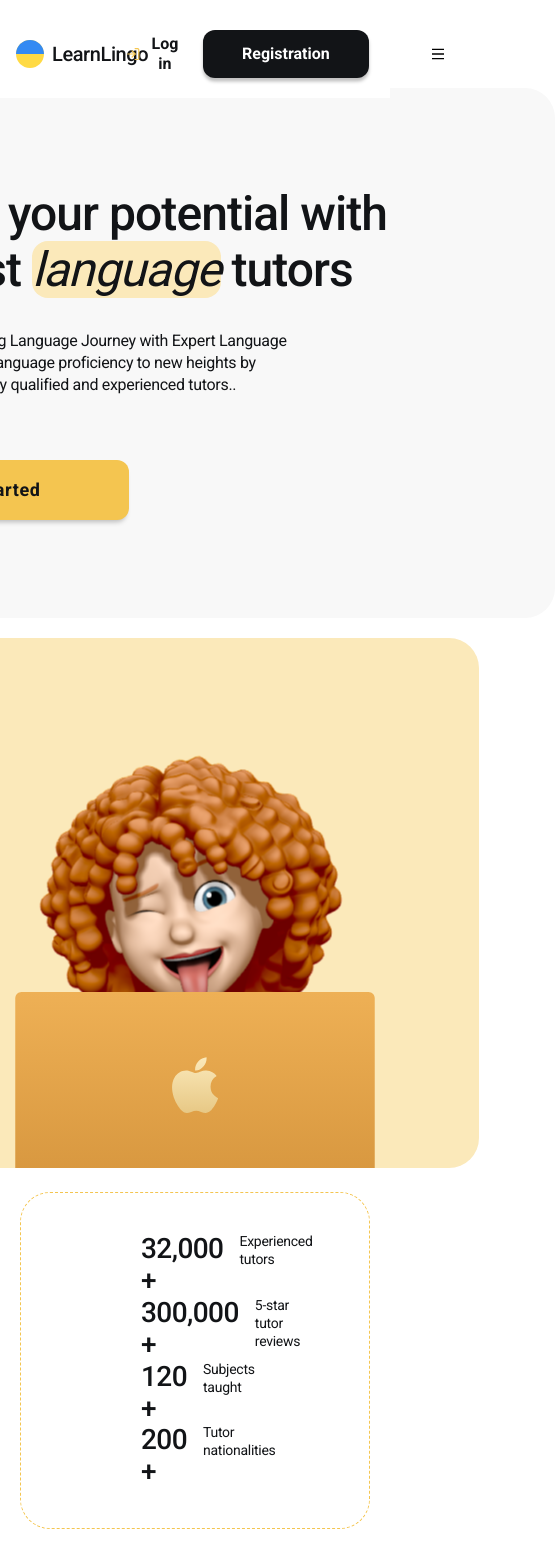
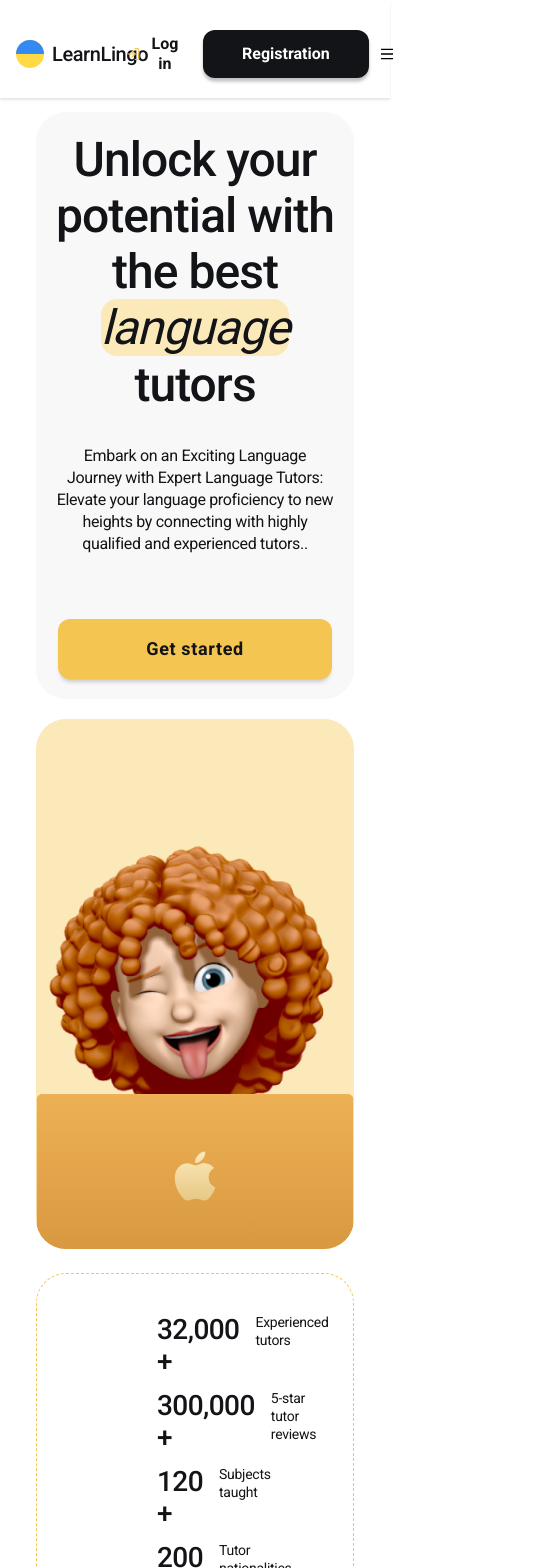
Before and after one commit to Polaolka/LearnLingo, a React (Create React App) app: page / in a window 390 px wide. Shown: the top 1568 px of the page, 555 px wide, since content can reach past the window. Built offline with nearby package versions, Linux system fonts and the light colour scheme; no server answers; the database is empty.

Commit message:
fix styles, add mobile menu

```diff
--- a/src/components/BottomInfo/BottomInfo.jsx
+++ b/src/components/BottomInfo/BottomInfo.jsx
@@ -6,25 +6,23 @@ import {
 } from "./BottomInfo.styled";
 
 function BottomInfo() {
-
   return (
-
-        <ListStyled className="statisticList">
-            <ListItemStyled >
-              <CountTextStyled >32,000 +</CountTextStyled>
-              <TextStyled >Experienced tutors</TextStyled>
+    <ListStyled>
+      <ListItemStyled>
+        <CountTextStyled>32,000 +</CountTextStyled>
+        <TextStyled>Experienced tutors</TextStyled>
       </ListItemStyled>
-            <ListItemStyled >
-              <CountTextStyled >300,000 +</CountTextStyled>
-              <TextStyled >5-star tutor reviews</TextStyled>
+      <ListItemStyled>
+        <CountTextStyled>300,000 +</CountTextStyled>
+        <TextStyled>5-star tutor reviews</TextStyled>
       </ListItemStyled>
-            <ListItemStyled >
-              <CountTextStyled >120 +</CountTextStyled>
-              <TextStyled >Subjects taught</TextStyled>
+      <ListItemStyled>
+        <CountTextStyled>120 +</CountTextStyled>
+        <TextStyled>Subjects taught</TextStyled>
       </ListItemStyled>
-            <ListItemStyled >
-              <CountTextStyled >200 +</CountTextStyled>
-              <TextStyled >Tutor nationalities</TextStyled>
+      <ListItemStyled>
+        <CountTextStyled>200 +</CountTextStyled>
+        <TextStyled>Tutor nationalities</TextStyled>
       </ListItemStyled>
     </ListStyled>
   );
--- a/src/components/BottomInfo/BottomInfo.styled.jsx
+++ b/src/components/BottomInfo/BottomInfo.styled.jsx
@@ -3,7 +3,7 @@ import { mediaSizes } from "constants";
 import { colors } from "constants";
 
 export const ListStyled = styled.ul`
-  justify-content: space-between;
+  margin-top: 24px;
   padding: 40px 120px;
   width: 100%;
   border-radius: 30px;
@@ -12,10 +12,12 @@ export const ListStyled = styled.ul`
   display: flex;
   flex-wrap: wrap;
   max-width: 100%;
+  row-gap: 12px;
+  justify-content: space-between;
+  align-items: center;
 
   @media screen and (max-width: ${mediaSizes.desctop}) {
     padding: 40px;
-    align-items: center;
   }
 `;
 
@@ -30,7 +32,7 @@ export const CountTextStyled = styled.p`
   color: ${colors.colorText};
   font-size: 28px;
   font-weight: 500;
-  line-height: 1.14; /* 114.286% */
+  line-height: 1.14;
   letter-spacing: -0.56px;
 `;
 
--- a/src/components/Header/Header.jsx
+++ b/src/components/Header/Header.jsx
@@ -30,8 +30,6 @@ function Header() {
   const login = useSelector(selectUserName);
 
   const [showBurgerIcon, setShowBurgerIcon] = useState(false);
-  const [isUserInfoShown, setUserInfoShown] = useState(false);
-  const [isDesktop, setIsDesktop] = useState(false);
   const [isMobileMenuOpen, setIsMobileMenuOpen] = useState(false);
   const [isLoginModalOpened, setIsLoginModalOpened] = useState(false);
   const [isRegModalOpened, setIsRegModalOpened] = useState(false);
@@ -53,9 +51,8 @@ function Header() {
   }
 
   const clickHandler = useCallback(() => {
-    if (!isAuth) return;
     setIsMobileMenuOpen(state => !state);
-  }, [isAuth])
+  }, [])
 
   useEffect(() => {
     if (
@@ -91,15 +88,8 @@ function Header() {
       } else {
         setShowBurgerIcon(false);
       }
-      if (window.innerWidth > parseInt(mediaSizes.mobile)) {
-        setUserInfoShown(true);
-      } else {
-        setUserInfoShown(false);
-      }
     };
     handleResize();
-
-    setIsDesktop(window.innerWidth >= parseInt(mediaSizes.desktop));
 
     window.addEventListener("resize", handleResize);
 
@@ -166,7 +156,6 @@ function Header() {
 
             {showBurgerIcon && (
             <MenuButton
-              style={{ marginLeft: isUserInfoShown ? '51px' : 'auto' }}
               onClick={clickHandler}
             >
               {isMobileMenuOpen ? (
--- a/src/components/Header/Header.styled.jsx
+++ b/src/components/Header/Header.styled.jsx
@@ -13,6 +13,7 @@ export const HeaderStyled = styled.header`
   left: 0px;
   width: 100%;
   background-color: ${colors.colorWhite};
+  box-shadow: 0px 2px 2px 0px rgba(0, 0, 0, 0.1);
 `;
 
 export const HeaderWrapper = styled.div`
--- a/src/components/Home/Home.jsx
+++ b/src/components/Home/Home.jsx
@@ -1,6 +1,4 @@
-import Logo from "components/Logo/Logo";
 import { LinkButton } from "components/Styled/Button.styled";
-
 import {
   FaceImgStyled,
   HomeStyled,
@@ -8,28 +6,25 @@ import {
   MacImgStyled,
   MainStyled,
   Text,
-
 } from "./Home.styled";
-import { useSelector } from "react-redux";
 import imageFace from "images/avatar_curly.png";
 import imageMac from "images/Yellow_mac.svg";
 import BottomInfo from "components/BottomInfo/BottomInfo";
-// url(${imagetab})
+import Container from "components/Container/Container";
 
 function Home() {
-  const isLoading = useSelector(({ loading }) => loading.isLoading);
-
-
   return (
-    <>
+    <Container>
       <HomeStyled>
         <MainStyled>
           <Text>
-          <h1>Unlock your potential with the best <span>language</span> tutors</h1>
+            <h1>
+              Unlock your potential with the best <span>language</span> tutors
+            </h1>
             <p>
-            Embark on an Exciting Language Journey with Expert Language Tutors:
-            Elevate your language proficiency to new heights by connecting with
-            highly qualified and experienced tutors..
+              Embark on an Exciting Language Journey with Expert Language
+              Tutors: Elevate your language proficiency to new heights by
+              connecting with highly qualified and experienced tutors..
             </p>
           </Text>
           <LinkButton to="teachers">Get started</LinkButton>
@@ -39,8 +34,8 @@ function Home() {
           <MacImgStyled src={`${imageMac}`} />
         </ImgThumbStyled>
       </HomeStyled>
-    <BottomInfo/>
-    </>
+      <BottomInfo />
+    </Container>
   );
 }
 
--- a/src/components/Home/Home.styled.jsx
+++ b/src/components/Home/Home.styled.jsx
@@ -1,11 +1,11 @@
 import styled from "@emotion/styled";
+import { mediaSizes } from "constants";
 import { colors } from "constants";
-import { container, transition } from "helpers";
+import { transition } from "helpers";
 import avatar from "images/avatar@2x.png";
 import { NavLink } from "react-router-dom";
 
 export const HomeStyled = styled.div`
-  ${container};
   display: flex;
   flex-wrap: wrap;
   gap: 20px;
@@ -17,16 +17,27 @@ export const MainStyled = styled.div`
   display: flex;
   flex-direction: column;
   justify-content: center;
-  align-items: start;
-  width: 720px;
-  height: 530px;
+  align-items: center;
+  text-align: center;
+  width: 100%;
   flex-shrink: 0;
   border-radius: 30px;
   background: ${colors.colorLightBG};
+
+  @media screen and (min-width: ${mediaSizes.tablet}) {
+    padding: 49px 32px;
+  }
+
+  @media screen and (min-width: ${mediaSizes.desctop}) {
+    align-items: flex-start;
+    width: 720px;
+    height: 530px;
+    padding: 98px 64px;
+  }
 `;
 
 export const ImgThumbStyled = styled.div`
-  width: 568px;
+  width: 100%;
   height: 530px;
   flex-shrink: 0;
   position: relative;
@@ -34,6 +45,15 @@ export const ImgThumbStyled = styled.div`
   background: ${colors.colorLightOrange};
   overflow: hidden;
   z-index: 1;
+  @media screen and (min-width: ${mediaSizes.tablet}) {
+    padding: 49px 32px;
+  }
+
+  @media screen and (min-width: ${mediaSizes.desctop}) {
+    align-items: flex-start;
+    max-width: 720px;
+    padding: 98px 64px;
+  }
 `;
 
 export const FaceImgStyled = styled.img`
@@ -57,16 +77,23 @@ export const Text = styled.div`
   margin-bottom: 64px;
   & h1 {
     color: ${colors.colorText};
-    max-width: 548px;
+    width: 100%;
+    @media screen and (min-width: ${mediaSizes.desctop}) {
+      max-width: 548px;
+    }
   }
 
   & p {
     color: #121417;
     font-size: 16px;
     font-weight: 400;
-    line-height: 22px; /* 137.5% */
+    line-height: 1.38;
     letter-spacing: -0.32px;
-    max-width: 471px;
+    width: 100%;
+    @media screen and (min-width: ${mediaSizes.desctop}) {
+      max-width: 471px;
+    }
+
   }
   & span {
     color: ${colors.colorText};
--- a/src/components/MobileMenu/MobileMenu.styled.jsx
+++ b/src/components/MobileMenu/MobileMenu.styled.jsx
@@ -13,7 +13,7 @@ export const Menu = styled.div`
   flex-direction: column;
   justify-content: flex-start;
   padding-top: 60px;
-  background-color: ${colors.color5};
+  background-color: ${colors.colorOrange};
   z-index: 200;
 `;
 
@@ -24,17 +24,18 @@ export const Link = styled(NavLink)`
   line-height: 1.22;
   text-align: center;
   letter-spacing: 0.04em;
-  text-transform: uppercase;
-  color: ${colors.color2};
+  color: ${colors.colorWhite};
 
   @media screen and (min-width: ${mediaSizes.mobile}) {
     font-size: 24px;
     line-height: 1.2;
+
   }
 
   &.active {
     color: #fff;
     font-weight: 700;
+    text-decoration: underline;
   }
 `;
 
--- a/src/components/Styled/CardsPage.styled.jsx
+++ b/src/components/Styled/CardsPage.styled.jsx
@@ -2,7 +2,7 @@ import styled from "@emotion/styled";
 import { colors } from "constants";
 
 export const CardsPageStyled = styled.div`
-  margin-top: 88px;
+  padding-top: 96px;
   flex-direction: column;
   display: flex;
   gap: 24px;
--- a/src/components/Styled/FaworitesPage.styled.jsx
+++ b/src/components/Styled/FaworitesPage.styled.jsx
@@ -2,7 +2,7 @@ import styled from "@emotion/styled";
 import { colors } from "constants";
 
 export const FaworitesPageStyled = styled.div`
-  margin-top: 88px;
+  padding-top: 96px;
   flex-direction: column;
   display: flex;
   gap: 24px;
--- a/src/components/Styled/HomePage.styled.jsx
+++ b/src/components/Styled/HomePage.styled.jsx
@@ -1,8 +1,8 @@
 import styled from "@emotion/styled";
-import { colors } from "constants";
+
 
 export const HomePageStyled = styled.div`
-  margin-top: 88px;
+  margin-top: 112px;
   flex-direction: column;
   display: flex;
   gap: 24px;
--- a/src/constants/colors.js
+++ b/src/constants/colors.js
@@ -1,12 +1,4 @@
 export const colors = Object.freeze({
-  color1: "#ae7be3",
-  color2: "#ebd8ff",
-  color3: "#5736a3",
-  color4: "#fbf8ff",
-  color5: "#471ca9",
-  color6: "#4b2a99",
-  color7: "#373737",
-  color8: "#5CD3A8",
   colorWhite: "#FFF;",
   colorOrange: "#F4C550",
   colorBlack: "#121417",
```
Lines whose indentation alone changed are shown as unchanged.
